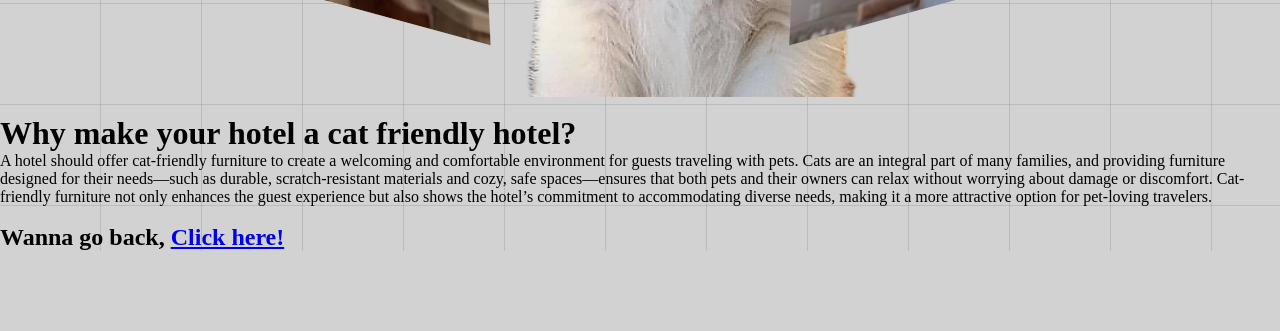
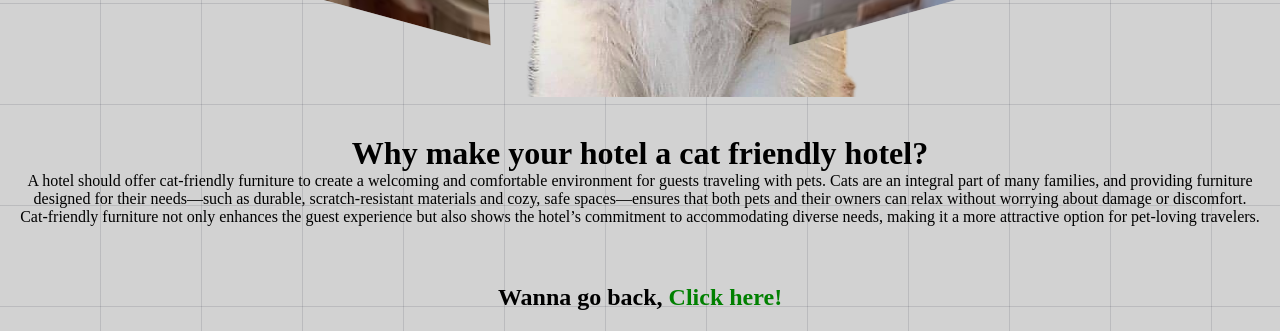
Before and after one commit to Vsuase/IPP, a plain HTML site: page index.html in a window 1280 px wide. Shown: the part 703-1034 px from the top of the page. Before the commit the page ends 954 px from the top, so only its background shows below. Drawn offline with Linux system fonts and the light colour scheme; a web font is replaced by a local one.

Commit message:
Update styles.css
Div css

```diff
--- a/styles.css
+++ b/styles.css
@@ -131,3 +131,37 @@
         font-size: 5em;
     }
 }
+
+.info .info2 {
+    padding: 20px;
+    text-align: center;
+}
+
+.home .class {
+    text-align: center;
+    padding: 20px;
+}
+
+a:link {
+    color: green;
+    background-color: transparent;
+    text-decoration: none;
+}
+
+a:visited {
+    color: pink;
+    background-color: transparent;
+    text-decoration: none;
+}
+
+a:hover {
+    color: red;
+    background-color: transparent;
+    text-decoration: underline;
+}
+
+a:active {
+    color: yellow;
+    background-color: transparent;
+    text-decoration: underline;
+}
```
